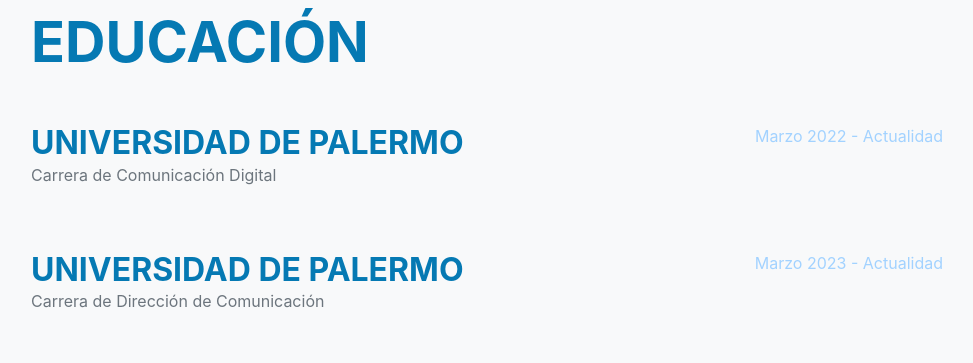
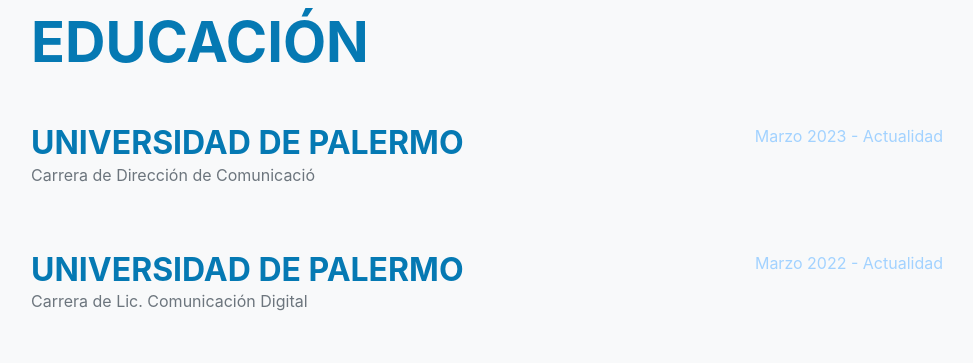
Before and after one commit to candechahpazian/Candela-Chahpazian, a plain HTML site: page index.html in a window 1280 px wide. Shown: the part 1900-2263 px from the top of the page, without its empty margins (289-1262 px from the left). Drawn offline with nearby package versions, Linux system fonts and the light colour scheme; files whose address does not match are found by name; a web font is replaced by a local one.

Commit message:
Update index.html

```diff
--- a/index.html
+++ b/index.html
@@ -97,16 +97,16 @@
                     <div class="d-flex flex-column flex-md-row justify-content-between mb-5">
                         <div class="flex-grow-1">
                             <h3 class="mb-0">Universidad de Palermo</h3>
-                            <p>Carrera de Comunicación Digital</p>
+                            <p>Carrera de Dirección de Comunicació</p>
                         </div>
-                        <div class="flex-shrink-0"><span class="text-primary"> Marzo 2022 - Actualidad </span></div>
+                        <div class="flex-shrink-0"><span class="text-primary"> Marzo 2023 - Actualidad </span></div>
                     </div>
                      <div class="d-flex flex-column flex-md-row justify-content-between mb-5">
                         <div class="flex-grow-1">
                             <h3 class="mb-0">Universidad de Palermo</h3>
-                            <p>Carrera de Dirección de Comunicación</p>
+                            <p>Carrera de Lic. Comunicación Digital</p>
                         </div>
-                        <div class="flex-shrink-0"><span class="text-primary"> Marzo 2023 - Actualidad </span></div>
+                        <div class="flex-shrink-0"><span class="text-primary"> Marzo 2022 - Actualidad </span></div>
                     </div>
                     <div class="d-flex flex-column flex-md-row justify-content-between">
                         <div class="flex-grow-1">
```
